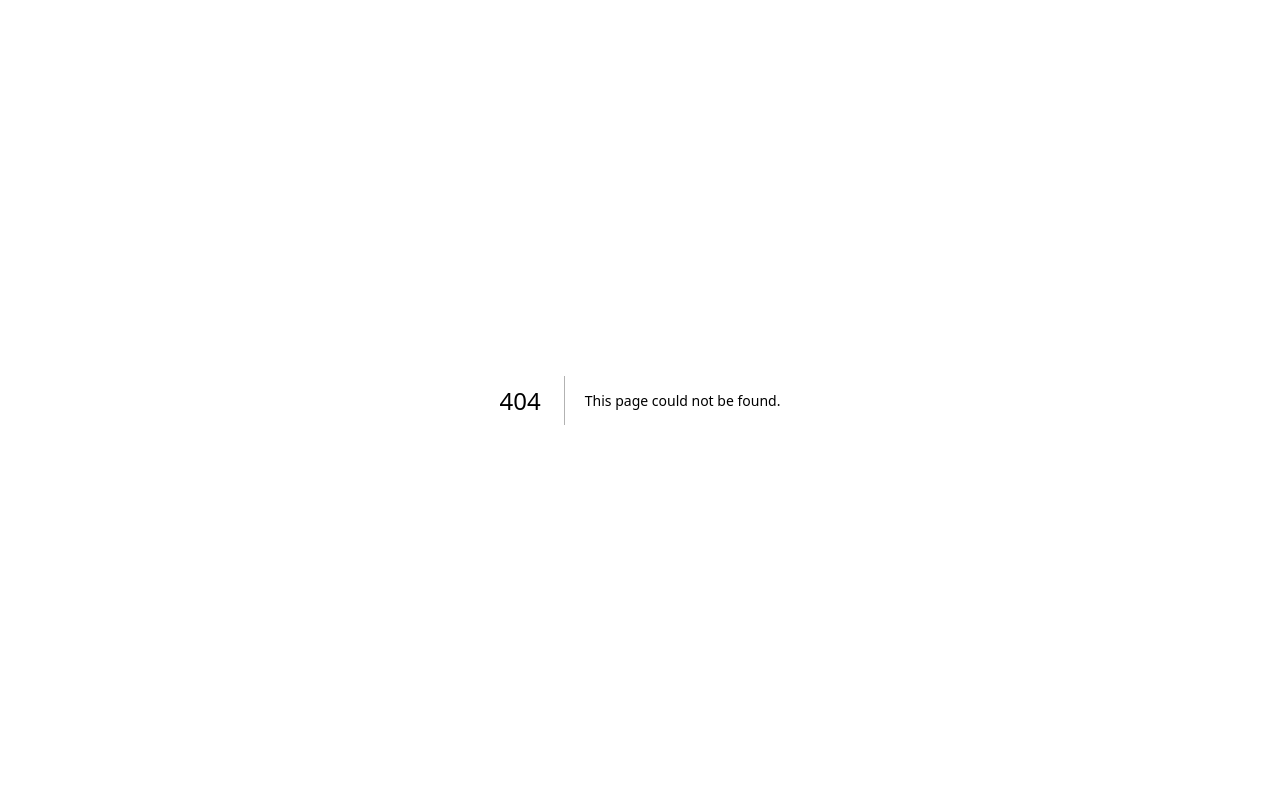
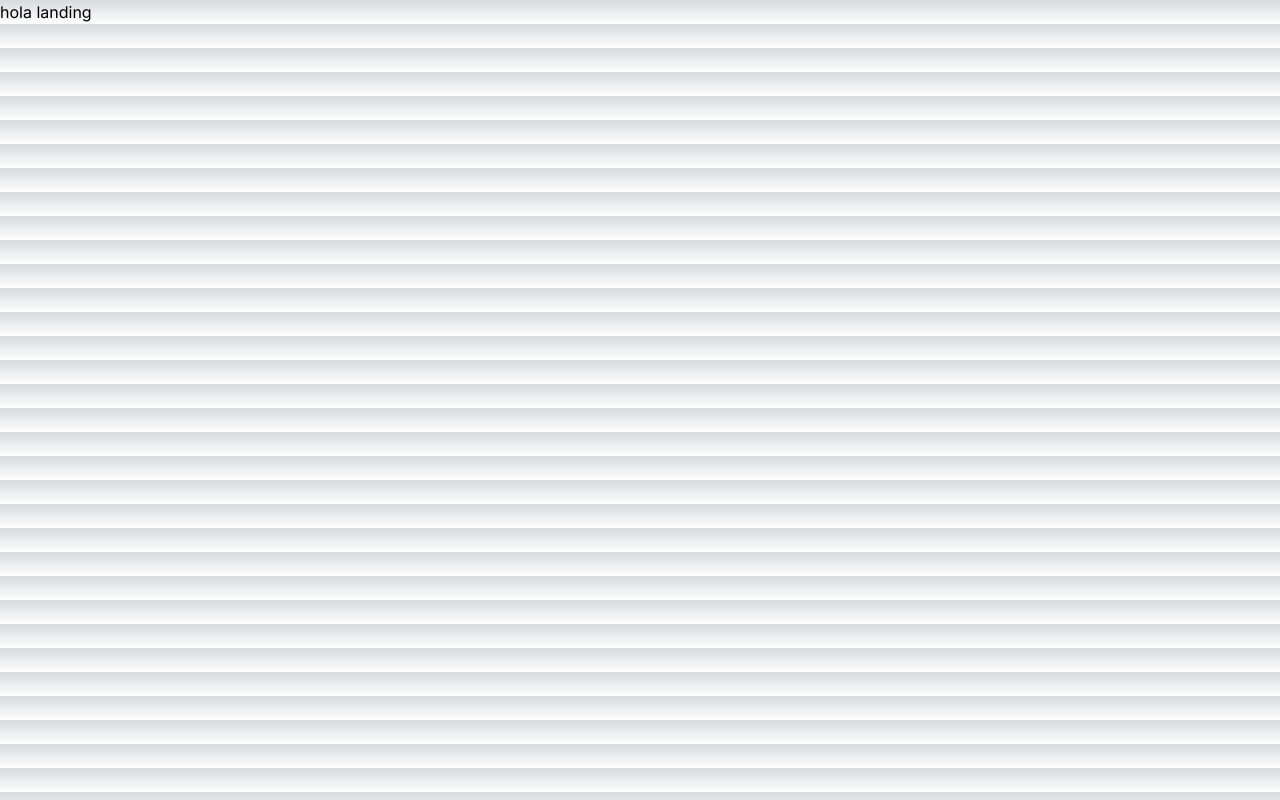
Before and after one commit to cuidat-28js/cuidat-app, a Next.js app: page /landing in a window 1280 px wide. Before the commit this address had no page. Built offline with nearby package versions, Linux system fonts and the light colour scheme.

Commit message:
create landing function

```diff
--- /dev/null
+++ b/src/app/landing/page.js
@@ -0,0 +1,5 @@
+import React from "react";
+
+export default function landing() {
+  return "hola landing";
+}
```
